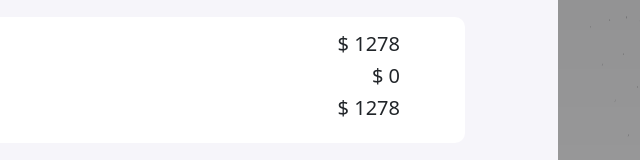
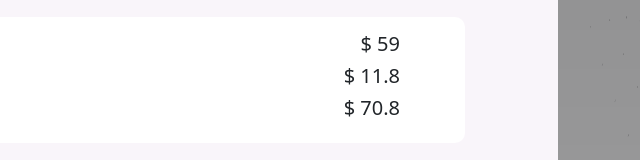
Before and after one commit to hafijur1238/shopping-cart-recap, a plain HTML site: page index.html in a window 1280 px wide. Both pictures are taken after a click on the button 748 px from the left and 290 px from the top of the page. Shown: the part 560-720 px from the top of the page, 640-1280 px from the left. Drawn offline with nearby package versions, Linux system fonts and the light colour scheme.

Commit message:
Project Done

```diff
--- a/app.js
+++ b/app.js
@@ -11,7 +11,28 @@ function updateNumber(product, price, isIncreasing) {
 
     const caseTotal = document.getElementById(product + '-total');
     caseTotal.innerText = productNumber * price;
+    // caltulate total
+    calculateTotal();
 };
+
+function getInputValue(product) {
+    const productInput = document.getElementById(product + '-number');
+    const productNumber = parseInt(productInput.value);
+    return productNumber;
+}
+
+function calculateTotal() {
+    const phoneTotal = getInputValue('phone') * 1219;
+    const caseTotal = getInputValue('case') * 59;
+    const subTotal = phoneTotal + caseTotal;
+    const taxAmount = subTotal / 5;
+    const totalAmount = subTotal + taxAmount;
+    // console.log(subTotal);
+    // update on the HTML
+    document.getElementById('sub-total').innerText = subTotal;
+    document.getElementById('tax-amount').innerText = taxAmount;
+    document.getElementById('total-amount').innerText = totalAmount;
+}
 
 // phone increase decrease
 document.getElementById('phone-plus').addEventListener('click', function () {
--- a/style.css
+++ b/style.css
@@ -9,7 +9,7 @@ body {
 
 .cart {
 	margin: 100px 0;
-	background-color: #F6F5FA;
+	background-color: #f9f5fa;
 	border-radius: 40px;
 	;
 	padding: 60px 0;
```
